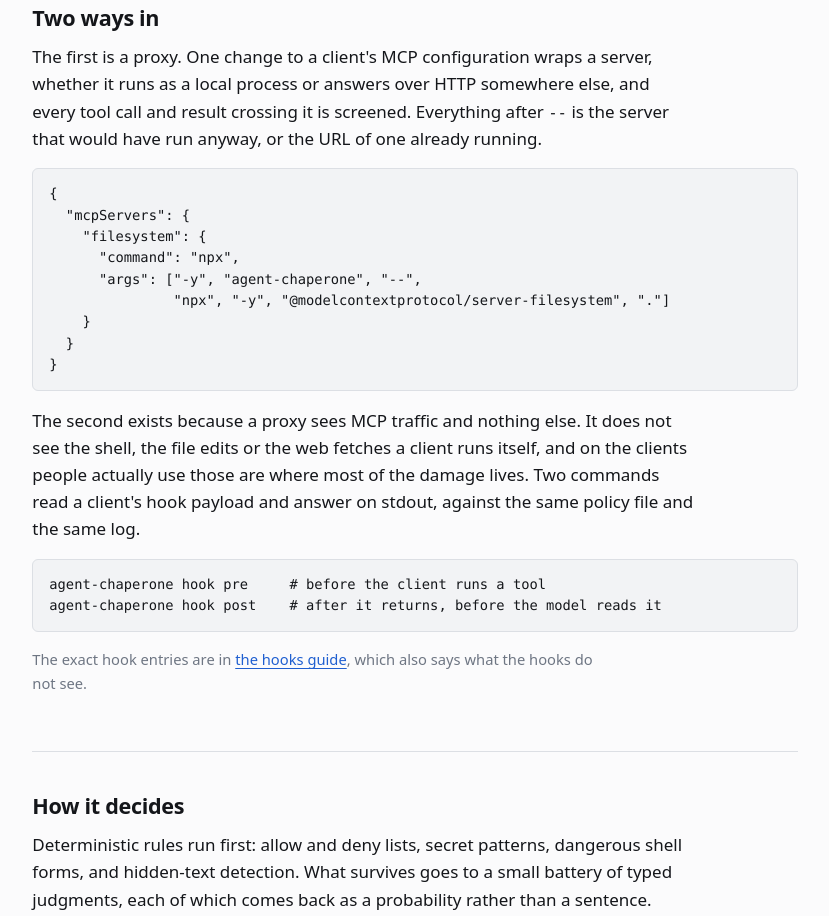
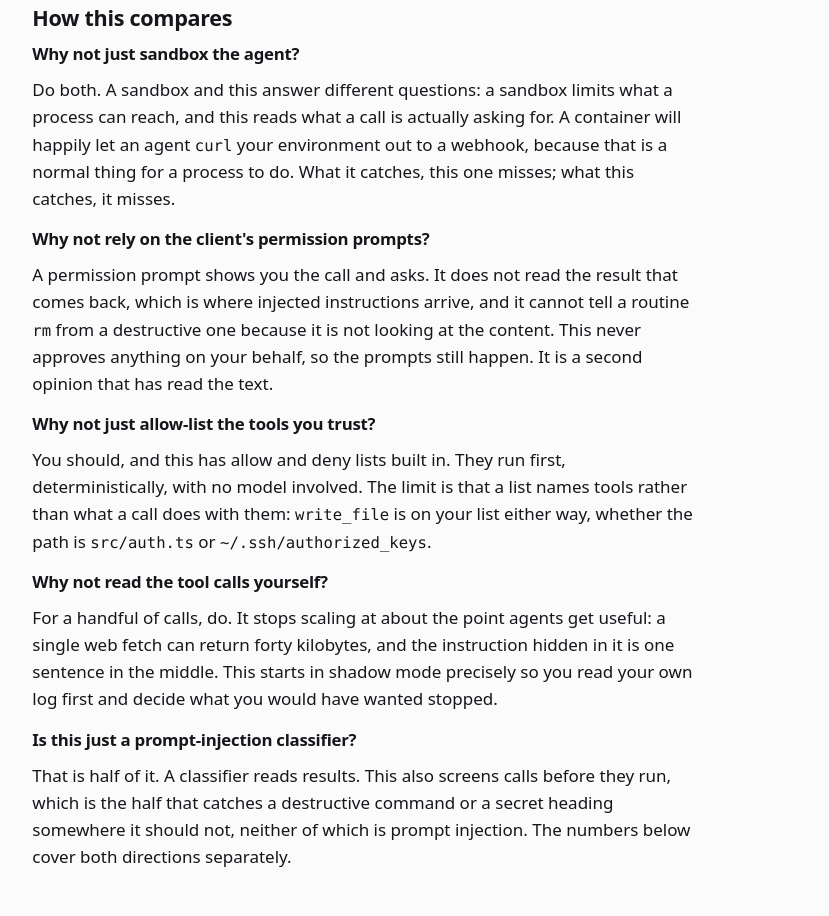
Before and after one commit to agent-chaperone/agentchaperone.dev, an Astro site: page / in a window 1280 px wide. Shown: the part 1679-2595 px from the top of the page, without its empty margins (225-1054 px from the left). Built offline with nearby package versions, Linux system fonts and the light colour scheme; Astro itself is replaced by a stand-in of ours.

Commit message:
feat: say how this compares to the things people weigh it against (#7)
Someone deciding whether to use this is choosing between it and a sandbox, or
their client's permission prompts, or an allow list, or reading the calls
themselves. The page answered none of those. "What it is not" came closest and
is a list of limits, which is a different thing: a limit tells you where this
stops, a comparison tells you what to reach for instead and when.

Five questions, each phrased the way someone would type it, each answered in its
first sentence. That ordering is deliberate. A reader skimming gets the answer
without the reasoning, and an assistant summarising the page can lift the first
sentence without it collapsing into a claim the rest of the paragraph then
qualifies.

Every one of them concedes where the alternative is better, because each one is
better at something. A sandbox catches what this cannot see and this catches
what a sandbox waves through. An allow list runs first and needs no model, and
this ships with one. Reading the calls yourself is the right answer until the
results get long enough that nobody does.

None of them claims this replaces anything, which is both true and the reason
the section is worth having: a comparison that concludes "so use ours" is one a
reader discounts entirely.

No FAQPage markup. The questions are visible text and that is what gets read.
Google restricted FAQ rich results to a narrow set of sites, so there is no
rich result to win here, and nothing supports a separate retrieval benefit for
the markup on its own. Structured data that buys nothing is still something to
maintain.

```diff
--- a/src/pages/index.astro
+++ b/src/pages/index.astro
@@ -92,6 +92,54 @@ const description =
         your own log before letting one of those decide anything.
       </li>
     </ul>
+  </section>
+
+  <section id="compares">
+    <h2>
+      How this compares{' '}
+      <a class="anchor" href="#compares" aria-label="Link to this section">
+        #
+      </a>
+    </h2>
+
+    <h3>Why not just sandbox the agent?</h3>
+    <p>
+      Do both. A sandbox and this answer different questions: a sandbox limits what a process can
+      reach, and this reads what a call is actually asking for. A container will happily let an
+      agent <code>curl</code> your environment out to a webhook, because that is a normal thing for
+      a process to do. What it catches, this one misses; what this catches, it misses.
+    </p>
+
+    <h3>Why not rely on the client's permission prompts?</h3>
+    <p>
+      A permission prompt shows you the call and asks. It does not read the result that comes back,
+      which is where injected instructions arrive, and it cannot tell a routine <code>rm</code> from
+      a destructive one because it is not looking at the content. This never approves anything on
+      your behalf, so the prompts still happen. It is a second opinion that has read the text.
+    </p>
+
+    <h3>Why not just allow-list the tools you trust?</h3>
+    <p>
+      You should, and this has allow and deny lists built in. They run first, deterministically,
+      with no model involved. The limit is that a list names tools rather than what a call does with
+      them: <code>write_file</code> is on your list either way, whether the path is{' '}
+      <code>src/auth.ts</code> or <code>~/.ssh/authorized_keys</code>.
+    </p>
+
+    <h3>Why not read the tool calls yourself?</h3>
+    <p>
+      For a handful of calls, do. It stops scaling at about the point agents get useful: a single
+      web fetch can return forty kilobytes, and the instruction hidden in it is one sentence in the
+      middle. This starts in shadow mode precisely so you read your own log first and decide what
+      you would have wanted stopped.
+    </p>
+
+    <h3>Is this just a prompt-injection classifier?</h3>
+    <p>
+      That is half of it. A classifier reads results. This also screens calls before they run, which
+      is the half that catches a destructive command or a secret heading somewhere it should not,
+      neither of which is prompt injection. The numbers below cover both directions separately.
+    </p>
   </section>
 
   <section id="reach">
```
